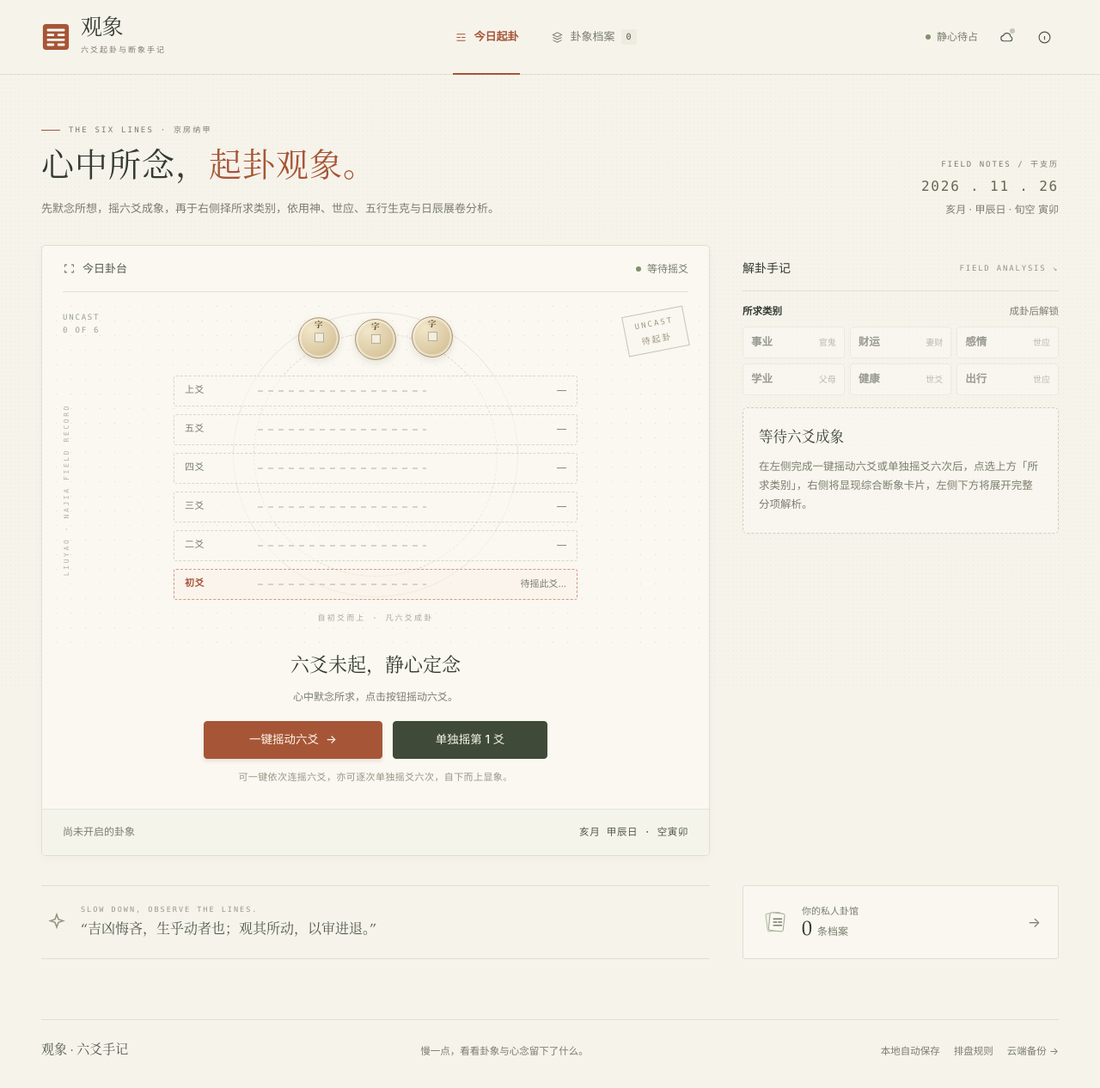
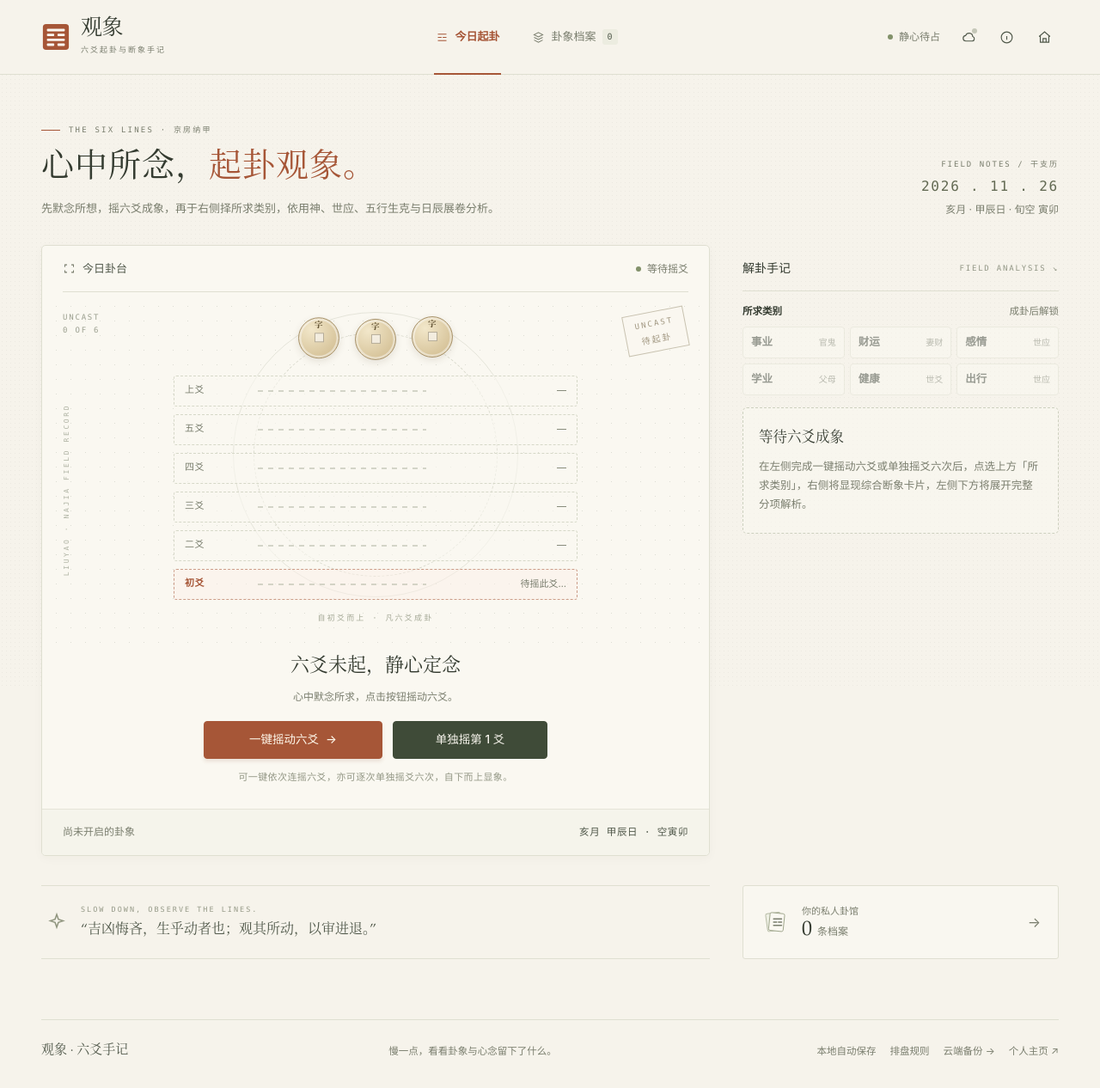
Before and after one commit to Zero-Kq/Liuyao, a plain HTML site: page index.html in a window 1280 px wide. Shown: the whole page at 86% size. Drawn offline with Linux system fonts and the light colour scheme.

Commit message:
Add links to personal homepage in header and footer

```diff
--- a/index.html
+++ b/index.html
@@ -236,6 +236,7 @@
       display: inline-grid;
       place-items: center;
       cursor: pointer;
+      text-decoration: none;
       transition: background 0.18s ease, border-color 0.18s ease, color 0.18s ease;
     }
 
@@ -1639,6 +1640,7 @@
       font-size: 11.5px;
       cursor: pointer;
       padding: 0;
+      text-decoration: none;
     }
 
     .footer-link-btn:hover { color: var(--rust); }
@@ -1823,6 +1825,9 @@
         <button class="icon-btn" id="openGuideBtn" title="排盘与解卦说明" aria-label="排盘说明">
           <svg viewBox="0 0 24 24"><circle cx="12" cy="12" r="9"/><path d="M12 10v6M12 7h.01"/></svg>
         </button>
+        <a class="icon-btn" href="https://zero-kq.github.io/" target="_blank" rel="noopener noreferrer" title="返回个人主页" aria-label="个人主页">
+          <svg viewBox="0 0 24 24"><path d="M3 10.5L12 3l9 7.5M5 9.5V20h14V9.5M9.5 20v-6h5v6"/></svg>
+        </a>
       </div>
     </div>
   </header>
@@ -2040,6 +2045,7 @@
       <span>本地自动保存</span>
       <button class="footer-link-btn" id="footerGuideBtn">排盘规则</button>
       <button class="footer-link-btn" id="footerSyncBtn">云端备份 &rarr;</button>
+      <a class="footer-link-btn" href="https://zero-kq.github.io/" target="_blank" rel="noopener noreferrer">个人主页 &#8599;</a>
     </div>
   </footer>
 
```
